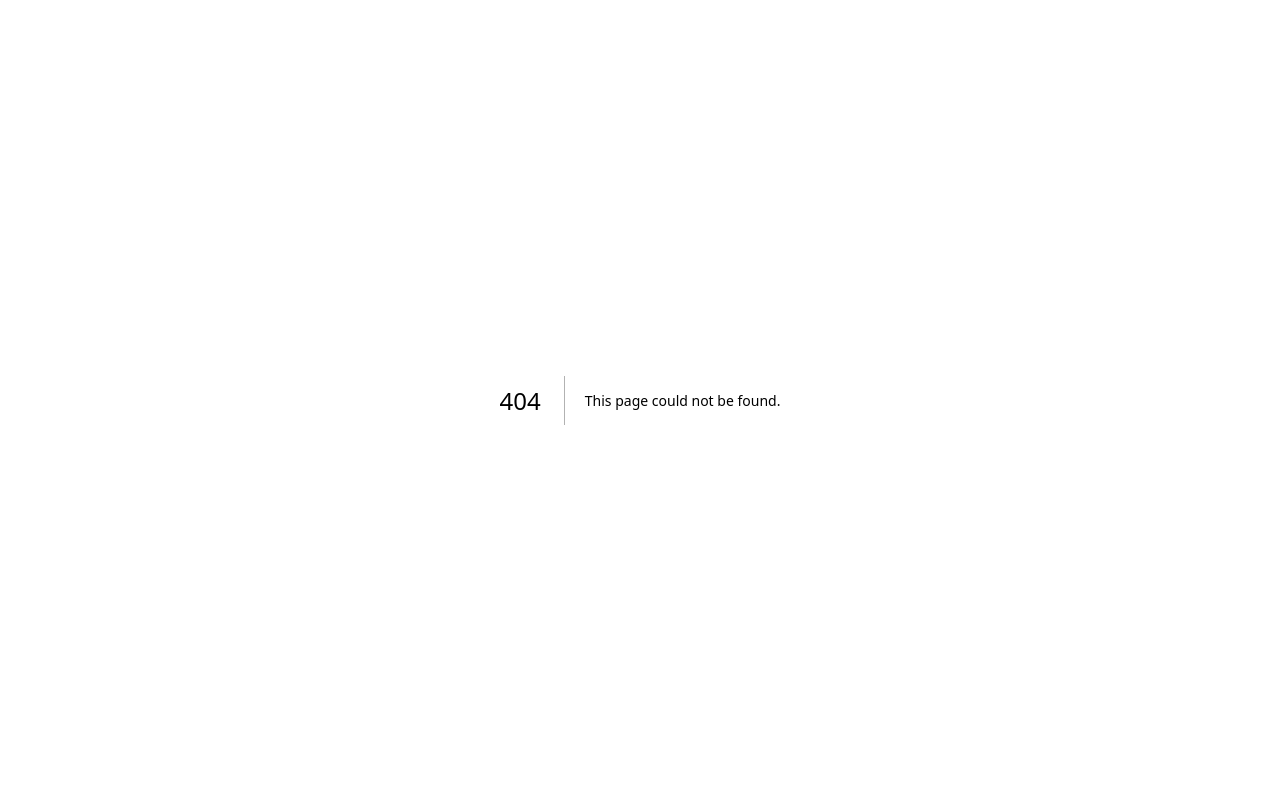
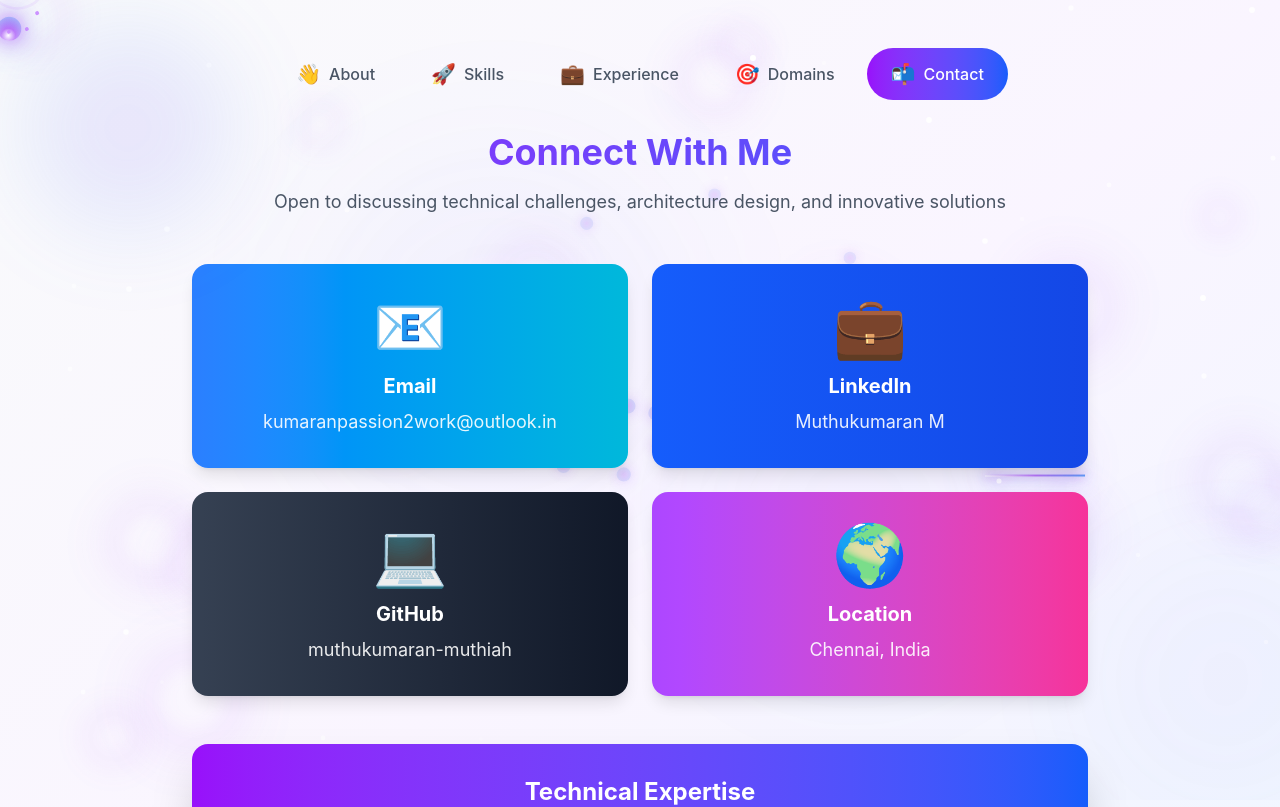
Before and after one commit to muthukumaran-muthiah/muthukumaran-muthiah.github.io, a Next.js app: page /contact in a window 1280 px wide. Before the commit this address had no page. Shown: the top 807 px of the page. Built offline with nearby package versions, Linux system fonts and the light colour scheme.

Commit message:
Refactor: Implement PortfolioLayout component and update tab navigation with dynamic routing

```diff
--- /dev/null
+++ b/app/components/PortfolioLayout.tsx
@@ -0,0 +1,69 @@
+'use client';
+
+import { motion } from 'framer-motion';
+import { usePathname } from 'next/navigation';
+import dynamic from 'next/dynamic';
+import TabNavigation from './TabNavigation';
+import DisableAnimationsOnMobile from './DisableAnimationsOnMobile';
+import RocketScrollToTop from './RocketScrollToTop';
+
+const CursorFollower = dynamic(() => import('./CursorFollower'), { ssr: false });
+const BackgroundAnimation = dynamic(() => import('./BackgroundAnimation'), { ssr: false });
+
+const tabs = [
+  { id: 'about', label: 'About', icon: '👋', path: '/' },
+  { id: 'skills', label: 'Skills', icon: '🚀', path: '/skills' },
+  { id: 'experience', label: 'Experience', icon: '💼', path: '/experience' },
+  { id: 'domains', label: 'Domains', icon: '🎯', path: '/domains' },
+  { id: 'contact', label: 'Contact', icon: '📬', path: '/contact' },
+];
+
+export default function PortfolioLayout({ children }: { children: React.ReactNode }) {
+  const pathname = usePathname();
+
+  // Determine active tab from pathname
+  const getActiveTab = () => {
+    if (pathname === '/') return 'about';
+    const path = pathname.split('/')[1];
+    return path || 'about';
+  };
+
+  return (
+    <div className="min-h-screen bg-gradient-to-br from-gray-50 via-purple-50 to-blue-50 dark:from-gray-900 dark:via-purple-900/20 dark:to-blue-900/20">
+      {/* Disable animations on mobile */}
+      <DisableAnimationsOnMobile />
+
+      {/* Animated Background */}
+      <BackgroundAnimation />
+
+      {/* Custom Cursor Follower */}
+      <CursorFollower />
+
+      {/* Main Content */}
+      <main className="relative z-10 container mx-auto px-4 py-8 md:py-12">
+        <motion.div
+          initial={{ opacity: 0, y: -20 }}
+          animate={{ opacity: 1, y: 0 }}
+          transition={{ duration: 0.5 }}
+          className="mb-8"
+        >
+          <TabNavigation activeTab={getActiveTab()} tabs={tabs} />
+        </motion.div>
+
+        <motion.div
+          key={pathname}
+          initial={{ opacity: 0, x: 20 }}
+          animate={{ opacity: 1, x: 0 }}
+          exit={{ opacity: 0, x: -20 }}
+          transition={{ duration: 0.3 }}
+          className="max-w-6xl mx-auto"
+        >
+          {children}
+        </motion.div>
+      </main>
+
+      {/* Rocket Scroll to Top Button */}
+      <RocketScrollToTop />
+    </div>
+  );
+}
--- a/app/components/TabNavigation.tsx
+++ b/app/components/TabNavigation.tsx
@@ -2,14 +2,14 @@
 
 import { motion } from 'framer-motion';
 import { useState } from 'react';
+import Link from 'next/link';
 
 interface TabNavigationProps {
   activeTab: string;
-  setActiveTab: (tab: string) => void;
-  tabs: { id: string; label: string; icon: string }[];
+  tabs: { id: string; label: string; icon: string; path: string }[];
 }
 
-export default function TabNavigation({ activeTab, setActiveTab, tabs }: TabNavigationProps) {
+export default function TabNavigation({ activeTab, tabs }: TabNavigationProps) {
   const [isOpen, setIsOpen] = useState(false);
   const currentTab = tabs.find((tab) => tab.id === activeTab);
 
@@ -18,9 +18,8 @@
       {/* Desktop Navigation */}
       <nav className="hidden md:flex justify-center gap-2 mb-8 flex-wrap">
         {tabs.map((tab) => (
+          <Link key={tab.id} href={tab.path} scroll={false}>
             <motion.button
-            key={tab.id}
-            onClick={() => setActiveTab(tab.id)}
               className={`px-6 py-3 rounded-full font-medium transition-all relative ${
                 activeTab === tab.id
                   ? 'text-white'
@@ -41,6 +40,7 @@
                 {tab.label}
               </span>
             </motion.button>
+          </Link>
         ))}
       </nav>
 
@@ -75,12 +75,9 @@
             className="mt-2 bg-white dark:bg-gray-800 rounded-lg shadow-lg overflow-hidden"
           >
             {tabs.map((tab) => (
+              <Link key={tab.id} href={tab.path} scroll={false}>
                 <motion.button
-                key={tab.id}
-                onClick={() => {
-                  setActiveTab(tab.id);
-                  setIsOpen(false);
-                }}
+                  onClick={() => setIsOpen(false)}
                   className={`w-full px-4 py-3 flex items-center gap-3 transition-colors ${
                     activeTab === tab.id
                       ? 'bg-gradient-to-r from-purple-600 to-blue-600 text-white'
@@ -91,6 +88,7 @@
                   <span className="text-xl">{tab.icon}</span>
                   <span className="font-medium">{tab.label}</span>
                 </motion.button>
+              </Link>
             ))}
           </motion.div>
         )}
--- /dev/null
+++ b/app/contact/page.tsx
@@ -0,0 +1,10 @@
+import PortfolioLayout from '../components/PortfolioLayout';
+import ContactTab from '../components/ContactTab';
+
+export default function ContactPage() {
+  return (
+    <PortfolioLayout>
+      <ContactTab />
+    </PortfolioLayout>
+  );
+}
--- /dev/null
+++ b/app/domains/page.tsx
@@ -0,0 +1,10 @@
+import PortfolioLayout from '../components/PortfolioLayout';
+import DomainsTab from '../components/DomainsTab';
+
+export default function DomainsPage() {
+  return (
+    <PortfolioLayout>
+      <DomainsTab />
+    </PortfolioLayout>
+  );
+}
--- /dev/null
+++ b/app/experience/page.tsx
@@ -0,0 +1,10 @@
+import PortfolioLayout from '../components/PortfolioLayout';
+import ExperienceTab from '../components/ExperienceTab';
+
+export default function ExperiencePage() {
+  return (
+    <PortfolioLayout>
+      <ExperienceTab />
+    </PortfolioLayout>
+  );
+}
--- a/app/page.tsx
+++ b/app/page.tsx
@@ -1,86 +1,10 @@
-'use client';
-
-import { useState } from 'react';
-import { motion, AnimatePresence } from 'framer-motion';
-import dynamic from 'next/dynamic';
-import TabNavigation from './components/TabNavigation';
+import PortfolioLayout from './components/PortfolioLayout';
 import AboutTab from './components/AboutTab';
-import SkillsTab from './components/SkillsTab';
-import ExperienceTab from './components/ExperienceTab';
-import DomainsTab from './components/DomainsTab';
-import ContactTab from './components/ContactTab';
-import DisableAnimationsOnMobile from './components/DisableAnimationsOnMobile';
-import RocketScrollToTop from './components/RocketScrollToTop';
-
-const CursorFollower = dynamic(() => import('./components/CursorFollower'), { ssr: false });
-const BackgroundAnimation = dynamic(() => import('./components/BackgroundAnimation'), { ssr: false });
 
 export default function Home() {
-  const [activeTab, setActiveTab] = useState('about');
-
-  const tabs = [
-    { id: 'about', label: 'About', icon: '👋' },
-    { id: 'skills', label: 'Skills', icon: '🚀' },
-    { id: 'experience', label: 'Experience', icon: '💼' },
-    { id: 'domains', label: 'Domains', icon: '🎯' },
-    { id: 'contact', label: 'Contact', icon: '📬' },
-  ];
-
-  const renderTabContent = () => {
-    switch (activeTab) {
-      case 'about':
-        return <AboutTab />;
-      case 'skills':
-        return <SkillsTab />;
-      case 'experience':
-        return <ExperienceTab />;
-      case 'domains':
-        return <DomainsTab />;
-      case 'contact':
-        return <ContactTab />;
-      default:
-        return <AboutTab />;
-    }
-  };
-
   return (
-    <div className="min-h-screen bg-gradient-to-br from-gray-50 via-purple-50 to-blue-50 dark:from-gray-900 dark:via-purple-900/20 dark:to-blue-900/20">
-      {/* Disable animations on mobile */}
-      <DisableAnimationsOnMobile />
-
-      {/* Animated Background */}
-      <BackgroundAnimation />
-
-      {/* Custom Cursor Follower */}
-      <CursorFollower />
-
-      {/* Main Content */}
-      <main className="relative z-10 container mx-auto px-4 py-8 md:py-12">
-        <motion.div
-          initial={{ opacity: 0, y: -20 }}
-          animate={{ opacity: 1, y: 0 }}
-          transition={{ duration: 0.5 }}
-          className="mb-8"
-        >
-          <TabNavigation activeTab={activeTab} setActiveTab={setActiveTab} tabs={tabs} />
-        </motion.div>
-
-        <AnimatePresence mode="wait">
-          <motion.div
-            key={activeTab}
-            initial={{ opacity: 0, x: 20 }}
-            animate={{ opacity: 1, x: 0 }}
-            exit={{ opacity: 0, x: -20 }}
-            transition={{ duration: 0.3 }}
-            className="max-w-6xl mx-auto"
-          >
-            {renderTabContent()}
-          </motion.div>
-        </AnimatePresence>
-      </main>
-
-      {/* Rocket Scroll to Top */}
-      <RocketScrollToTop />
-    </div>
+    <PortfolioLayout>
+      <AboutTab />
+    </PortfolioLayout>
   );
 }
--- /dev/null
+++ b/app/skills/page.tsx
@@ -0,0 +1,10 @@
+import PortfolioLayout from '../components/PortfolioLayout';
+import SkillsTab from '../components/SkillsTab';
+
+export default function SkillsPage() {
+  return (
+    <PortfolioLayout>
+      <SkillsTab />
+    </PortfolioLayout>
+  );
+}
```
Lines whose indentation alone changed are shown as unchanged.
